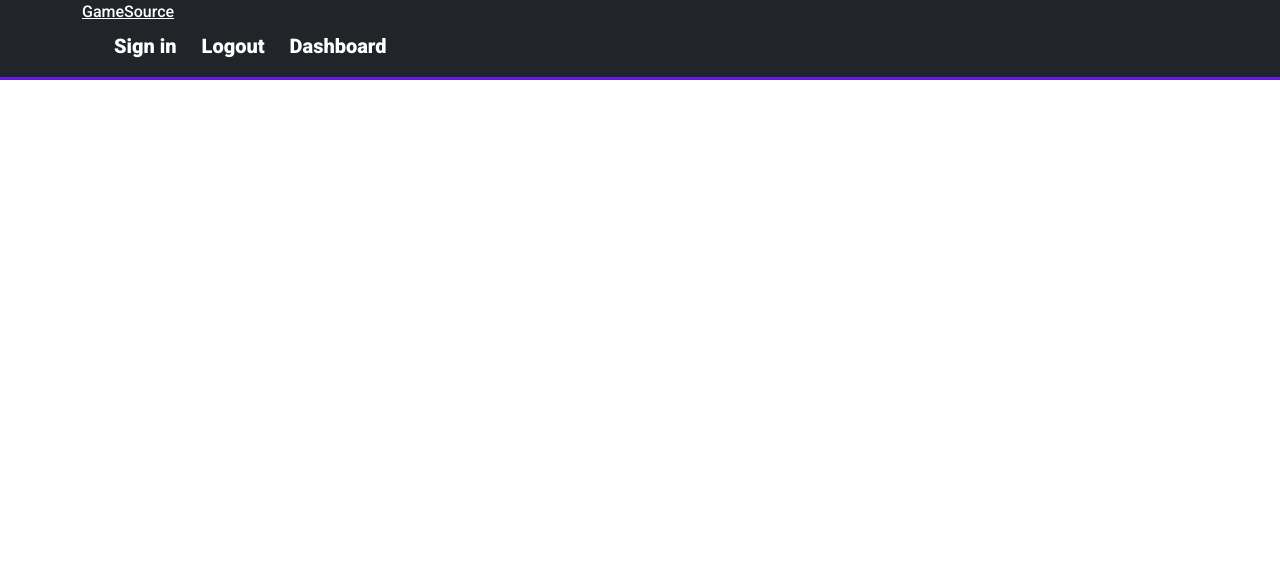
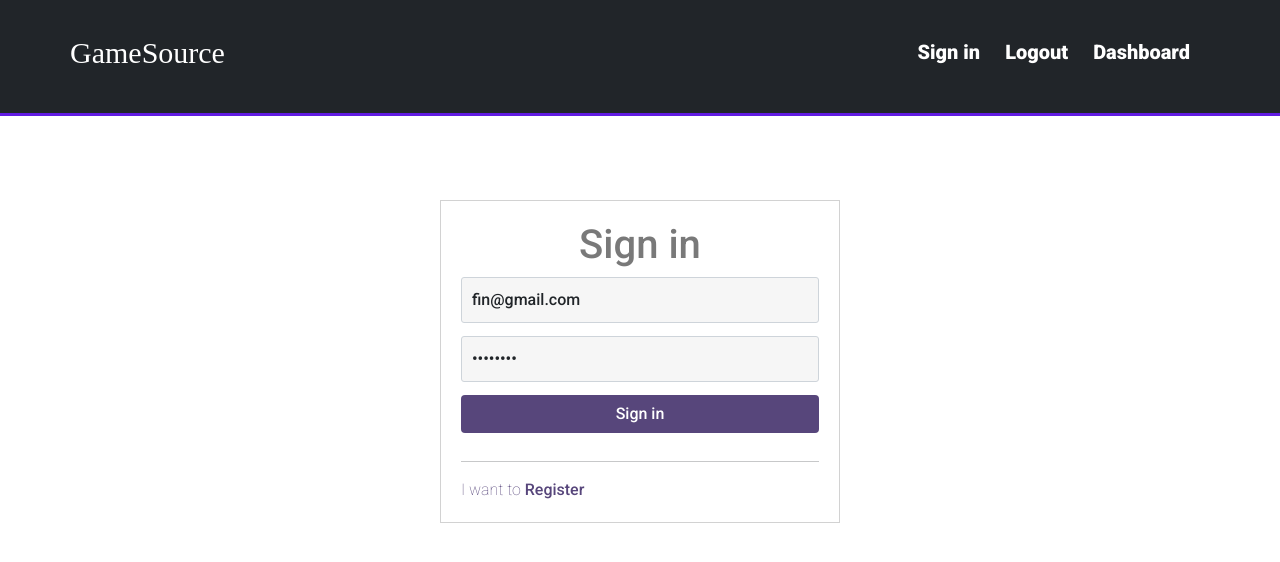
Before and after one commit to mvmoshchovskyi/gamesource, a Vue app: page /signin in a window 1280 px wide. Shown: the top 562 px of the page. Built offline with nearby package versions, Linux system fonts and the light colour scheme; a web font is replaced by a local one; what vue-toast-notification would draw is missing.

Commit message:
add signin form

```diff
--- a/src/components/navigation/header.vue
+++ b/src/components/navigation/header.vue
@@ -4,16 +4,16 @@
 
 <template>
   <header>
-    <div class="container header-container">
+    <div class="container header_container">
       <div class="logo">
-        <router-link :to="{name: 'home'}">
+        <router-link :to="{ name: 'home' }">
           GameSource
         </router-link>
       </div>
       <div>
         <ul>
           <li>
-            <router-link :to="{name: 'signin'}">
+            <router-link :to="{ name: 'signin' }">
               Sign in
             </router-link>
           </li>
@@ -24,7 +24,7 @@
               </span>
             </li>
             <li>
-              <router-link :to="{name: 'dashboard'}">
+              <router-link :to="{ name: 'dashboard' }">
                 Dashboard
               </router-link>
             </li>
--- a/src/components/user/signin.vue
+++ b/src/components/user/signin.vue
@@ -1,9 +1,88 @@
 <script setup>
+import {ref} from "vue";
+import {Field, Form} from "vee-validate";
+import * as yup from "yup";
+
+const type = ref(false);
+const formSchema = yup.object({
+  email: yup.string().required("Email is required").email("Not valid email"),
+  password: yup.string().min(6).required("Password is required"),
+
+})
+
+function onSubmit(values, {resetForm}) {
+  console.log(values)
+}
 
 </script>
 
 <template>
-  signin
+  <div class="signin_container">
+    <Form @submit.prevent="onSubmit" :validation-schema="formSchema">
+      <h1 v-text="!type ? 'Sign in' : 'Register'"></h1>
+      <div class="form_group">
+        <Field
+            name="email"
+            :value="'fin@gmail.com'"
+            v-slot="{field, errors, errorMessage}"
+        >
+          <input
+              type="text"
+              class="form-control"
+              placeholder="Enter your Email"
+              v-bind="field"
+              :class="{'is-invalid' :errors.length > 0 }"
+          />
+          <div
+              v-if="errors.length > 0"
+              class="input_alert"
+          >
+            {{ errorMessage }}
+          </div>
+        </Field>
+      </div>
+      <div class="form_group">
+        <Field
+            name="password"
+            :value="'password'"
+            v-slot="{field, errors, errorMessage}"
+        >
+          <input
+              type="password"
+              class="form-control"
+              placeholder="Enter your Password"
+              v-bind="field"
+              :class="{'is-invalid' :errors.length > 0 }"
+          />
+          <div
+              v-if="errors.length > 0"
+              class="input_alert"
+          >
+            {{ errorMessage }}
+          </div>
+        </Field>
+      </div>
+
+      <button
+          class="btn mb-3 btn-block"
+          type="submit"
+          v-text="!type ? 'Sign in' : 'Register'"
+      >
+      </button>
+      <hr/>
+      <div
+          class="form_swap"
+          @click="type = !type"
+      >
+        <span v-if="type">
+           I want to <b> Sign in</b>
+        </span>
+        <span v-else>
+           I want to <b> Register</b>
+        </span>
+      </div>
+    </Form>
+  </div>
 </template>
 
 <style scoped>
```
